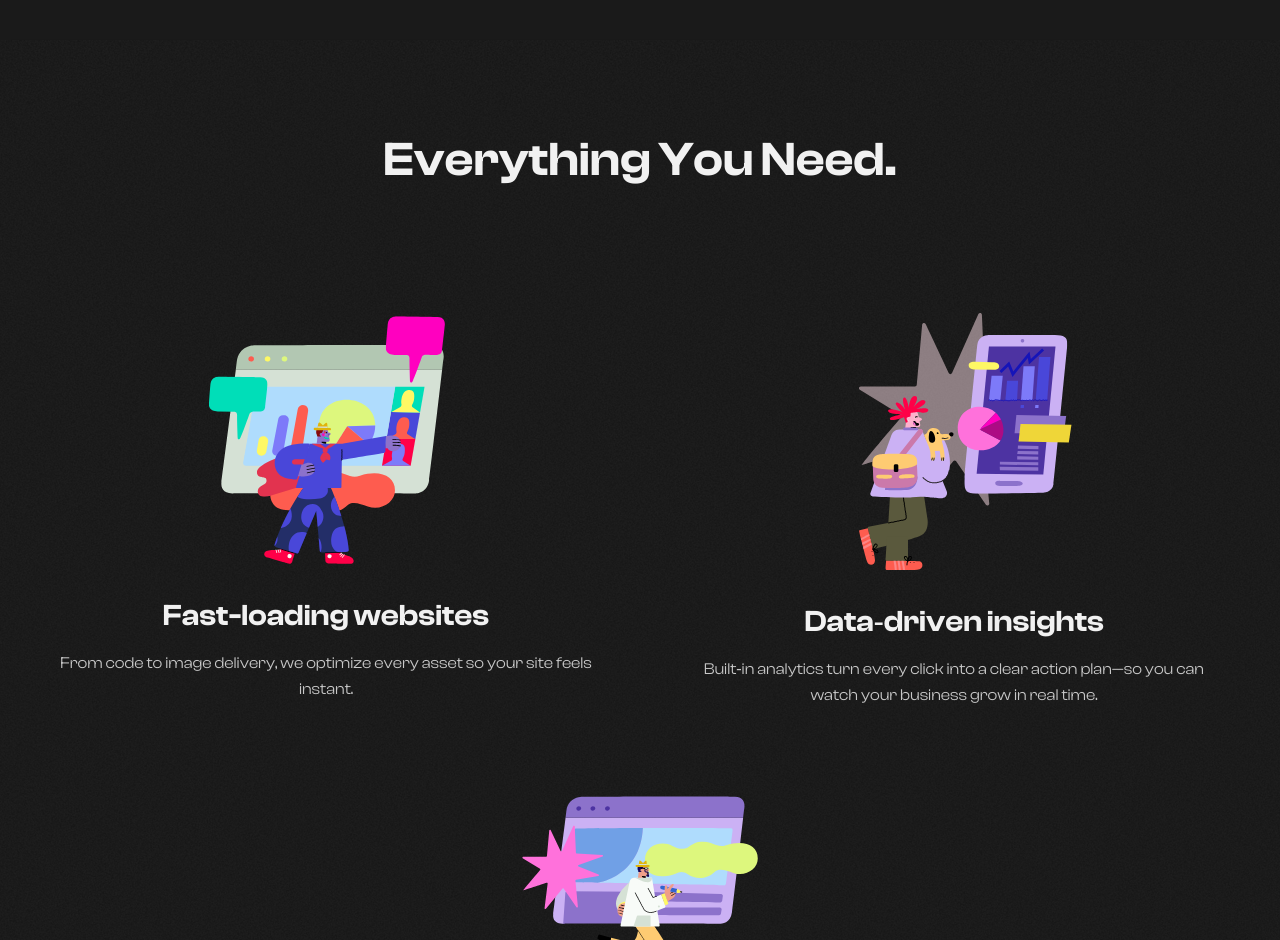
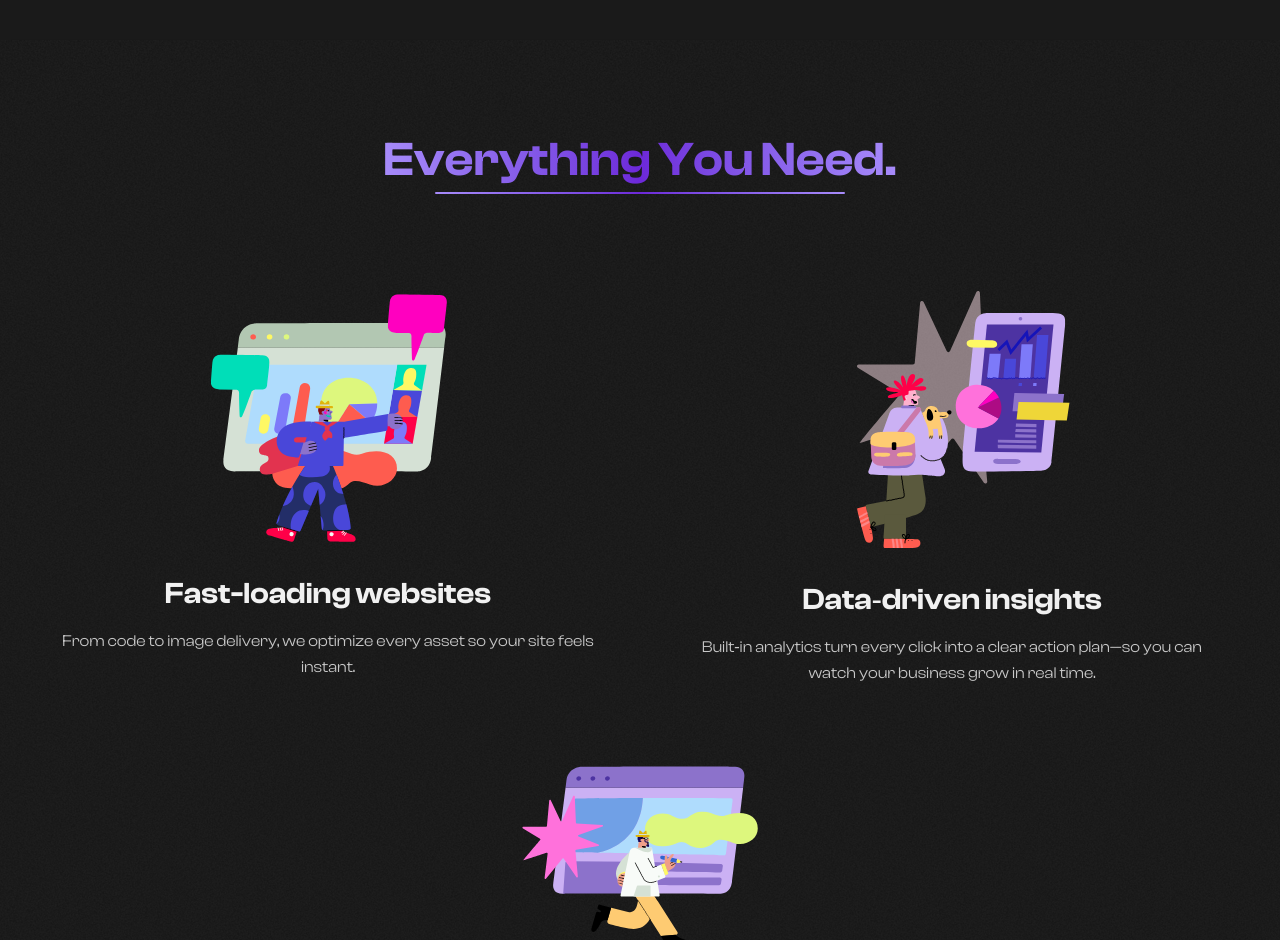
Before and after one commit to MrSalt123/btwn-site, a Next.js app: page / in a window 1280 px wide. Shown: the part 760-1700 px from the top of the page. Built offline with nearby package versions, Linux system fonts and the light colour scheme.

Commit message:
minor change

```diff
--- a/src/components/DeliverSection.tsx
+++ b/src/components/DeliverSection.tsx
@@ -50,12 +50,18 @@ export default function DeliverSection() {
       <div className="absolute inset-0 bg-[url('/noise.jpg')] bg-repeat opacity-15 mix-blend-overlay pointer-events-none" />
 
       <div className="relative z-10 mx-auto max-w-7xl py-24 px-6 text-foreground">
-        <h2 className="text-3xl md:text-5xl font-display font-semibold mb-24 text-center">
-          Everything You Need.
+        <h2 className="text-3xl md:text-5xl font-display font-semibold mb-16 text-center">
+          <div className="inline-flex flex-col items-center">
+            <span className="bg-gradient-to-r from-accent-200 via-accent to-accent-200 bg-clip-text text-transparent whitespace-nowrap">
+              Everything You Need.
+            </span>
+            <div className="mt-2 h-[2px] w-[80%] bg-gradient-to-r from-accent-200 via-accent to-accent-200 rounded-full" />
+          </div>
         </h2>
 
+
         {/* Horizontal Feature Grid */}
-        <div className="flex flex-col md:flex-row gap-6 mb-6 justify-center mx-auto">
+        <div className="flex flex-col md:flex-row gap-4 mb-4 justify-center mx-auto">
 
           <div className="w-full md:w-1/2 flex flex-col items-center text-center">
             <div
```
